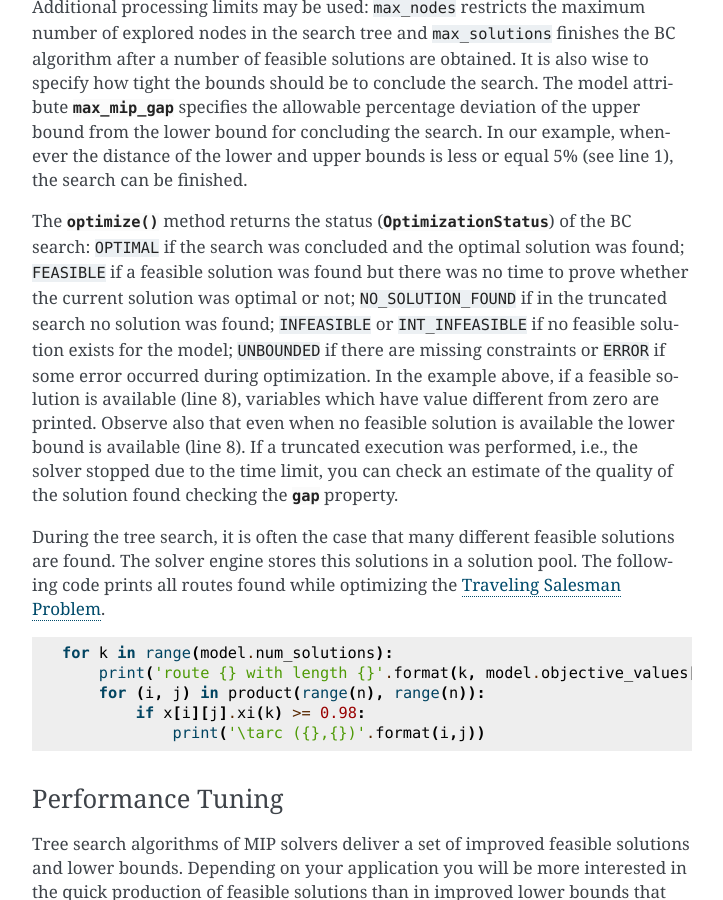
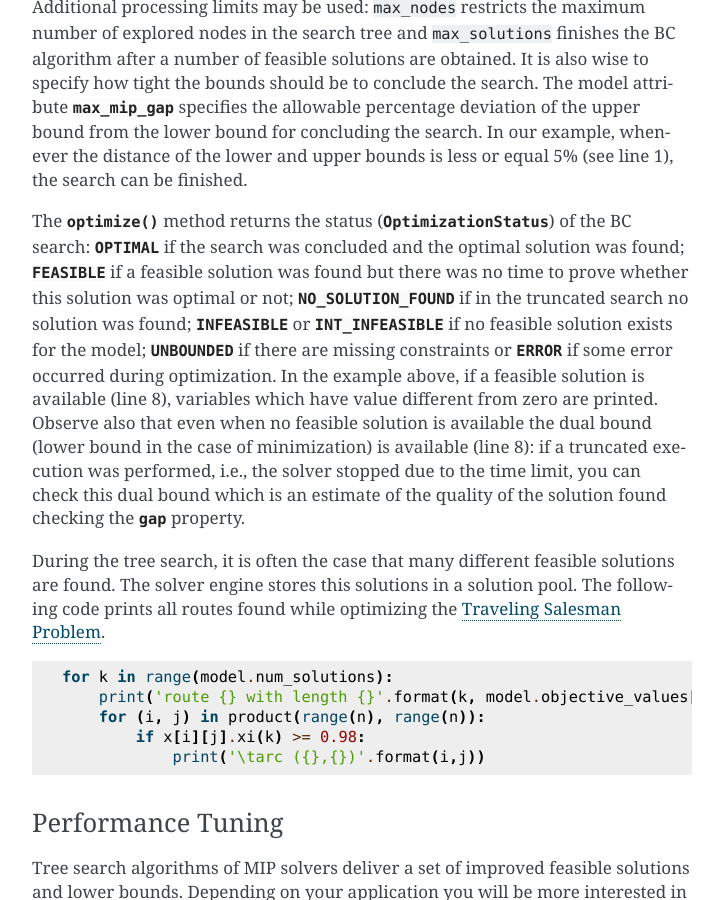
Before and after one commit to coin-or/python-mip, a Sphinx documentation site: the page built from docs/quickstart.rst, in a window 1280 px wide and 900 px high, scrolled down 4151 px. Shown: the whole window, without its empty margins (388-1111 px from the left). Built offline with Sphinx 7.4.7, drawn with Linux system fonts in a browser that asks for light colours.

Commit message:
doc improvements
Former-commit-id: c3a314cdcdbb67bd14471176c34e7178bf80d060

```diff
--- a/docs/quickstart.rst
+++ b/docs/quickstart.rst
@@ -189,18 +189,14 @@ In our example, whenever the distance of the lower and upper bounds is less or e
 
 The :meth:`~mip.model.Model.optimize` method returns the status
 (:class:`~mip.constants.OptimizationStatus`) of the BC search:
-:code:`OPTIMAL` if the search was concluded and the optimal solution was
-found; :code:`FEASIBLE` if a feasible solution was found but there was no
-time to prove whether the current solution was optimal or not;
-:code:`NO_SOLUTION_FOUND` if in the truncated search no solution was found;
-:code:`INFEASIBLE`
-or :code:`INT_INFEASIBLE` if no feasible solution exists for the model;
-:code:`UNBOUNDED` if there are missing constraints or :code:`ERROR` if
+:attr:`~mip.constants.OptimizationStatus.OPTIMAL` if the search was concluded and the optimal solution was found; :attr:`~mip.constants.OptimizationStatus.FEASIBLE` if a feasible solution was found but there was no
+time to prove whether this solution was optimal or not;
+:attr:`~mip.constants.OptimizationStatus.NO_SOLUTION_FOUND` if in the truncated search no solution was found; :attr:`~mip.constants.OptimizationStatus.INFEASIBLE` or :attr:`~mip.constants.OptimizationStatus.INT_INFEASIBLE` if no feasible solution exists for the model;
+:attr:`~mip.constants.OptimizationStatus.UNBOUNDED` if there are missing constraints or :attr:`~mip.constants.OptimizationStatus.ERROR` if
 some error occurred during optimization. In the example above, if a feasible
 solution is available (line 8), variables which have value different from zero
 are printed. Observe also that even when no feasible solution is available
-the lower bound is available (line 8). If a truncated execution was performed,
-i.e., the solver stopped due to the time limit, you can check an estimate of
+the dual bound (lower bound in the case of minimization) is available (line 8): if a truncated execution was performed, i.e., the solver stopped due to the time limit, you can check this dual bound which is an estimate of
 the quality of the solution found checking the :attr:`~mip.model.Model.gap`
 property.
 
```
